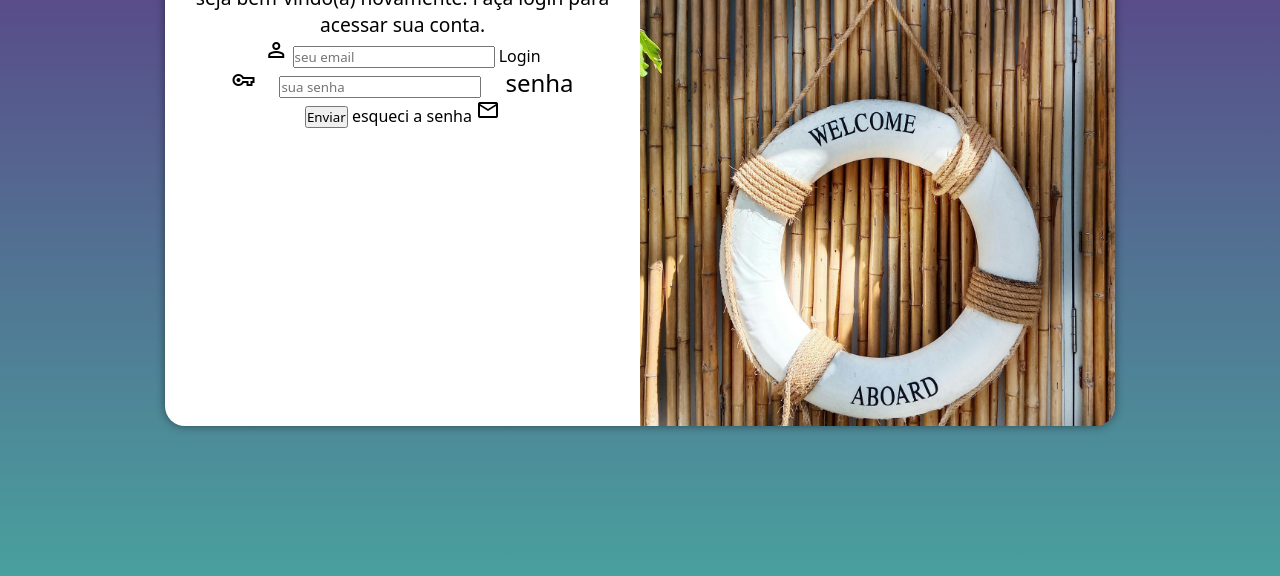
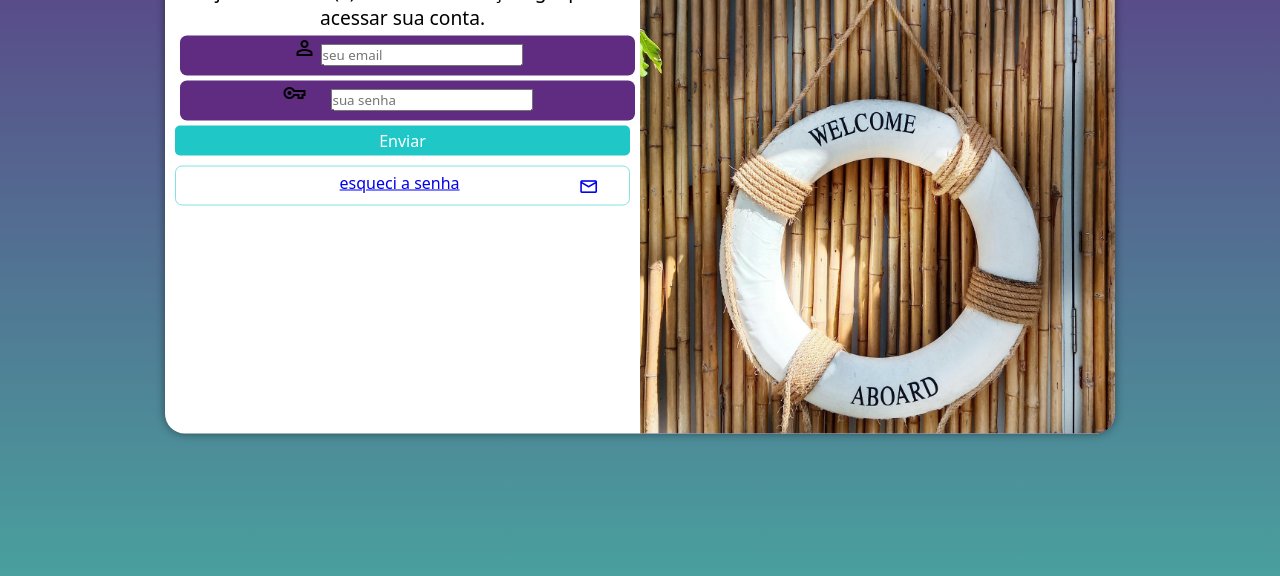
Before and after one commit to tiagool/Projeto-Login, a plain HTML site: page index.html in a window 1280 px wide. Shown: the part 224-800 px from the top of the page. Drawn offline with nearby package versions, Linux system fonts and the light colour scheme.

Commit message:
formatação do formulario

```diff
--- a/estilos/style.css
+++ b/estilos/style.css
@@ -29,7 +29,7 @@ section#login{
    transform: translate(-50%, -50%);
     background-color: white;
     width: 250px;
-    height: 500px;
+    height: 515px;
     border-radius: 20px;
     overflow: hidden;
     box-shadow: 0px 0px 10px rgba(0, 0, 0, 0.452);
@@ -47,6 +47,9 @@ section#login >div#formulario{
     display: block;
     padding: 10px;
 }
+div.campo>label{
+    display: none;
+}
 div#formulario{
     text-align: center;
     margin-bottom: 10px;
@@ -55,3 +58,61 @@ div#formulario{
 div#formulario >p{
     font-size: 0.8em;
 }
+form>div.campo{
+    background-color: #5f2c82;
+    width: 100%;
+    display: block;
+    height: 40px;
+    border-radius: 7px;
+    margin: 5px ;
+
+
+
+}
+form > input[type=submit] {
+    display: block;
+    font-size: 1em;
+    width: 100% ;
+    height: 30px;
+    color: white;
+    border: none;
+    background-color: rgb(32, 199, 199);
+    border-radius: 5px ;
+    margin-bottom: 10px;
+
+}
+
+form > input[type=submit]:hover{
+    background-color: #81e4e0;
+    cursor: pointer;
+}
+form > a.botao{
+
+    background-color: rgb(255, 255, 255);
+    display: block;
+    text-align: center;
+    width: 100%;
+    height: 40px;
+    padding-left: 45px;
+    padding-top: 5px;
+    margin-top: 5px;
+    border-radius: 7px;
+    border: 1px #81e4e0 solid ;
+
+
+
+}
+form > a.botao:hover{
+    background-color: #a3e2e0;
+    border-radius: 7px;
+}
+
+form > a.botao > i.material-symbols-outlined{
+
+font-size: 1.3em;
+position: right;
+float: right;
+padding-right:30px;
+padding-top: 5px;
+text-align: center;
+}
--- a/index.html
+++ b/index.html
@@ -29,12 +29,12 @@
                     <div class="campo">
                         <span class="material-symbols-outlined">
                             vpn_key
-                    <input type="password" name="senha" id="isenha" placeholder="sua senha" autocomplete="current-password" required minlength="8">
-                    <label for="isenha">senha</label>
+                    <input type="password" name="senha" id="isenha" placeholder="sua senha" autocomplete="current-passwnhaord" required minlength="8">
+                    <label for="isenha"></label>
                     </div>
                     <input type="submit" value="Enviar">
-                   <a href="esqueci.html"></a>
-                    esqueci a senha <i class="material-symbols-outlined">mail</i>
+                   <a href="esqueci.html " class="botao" > esqueci a senha<i class="material-symbols-outlined">mail</i></a>
+
                  </form>
             </div>
         </section>
```
